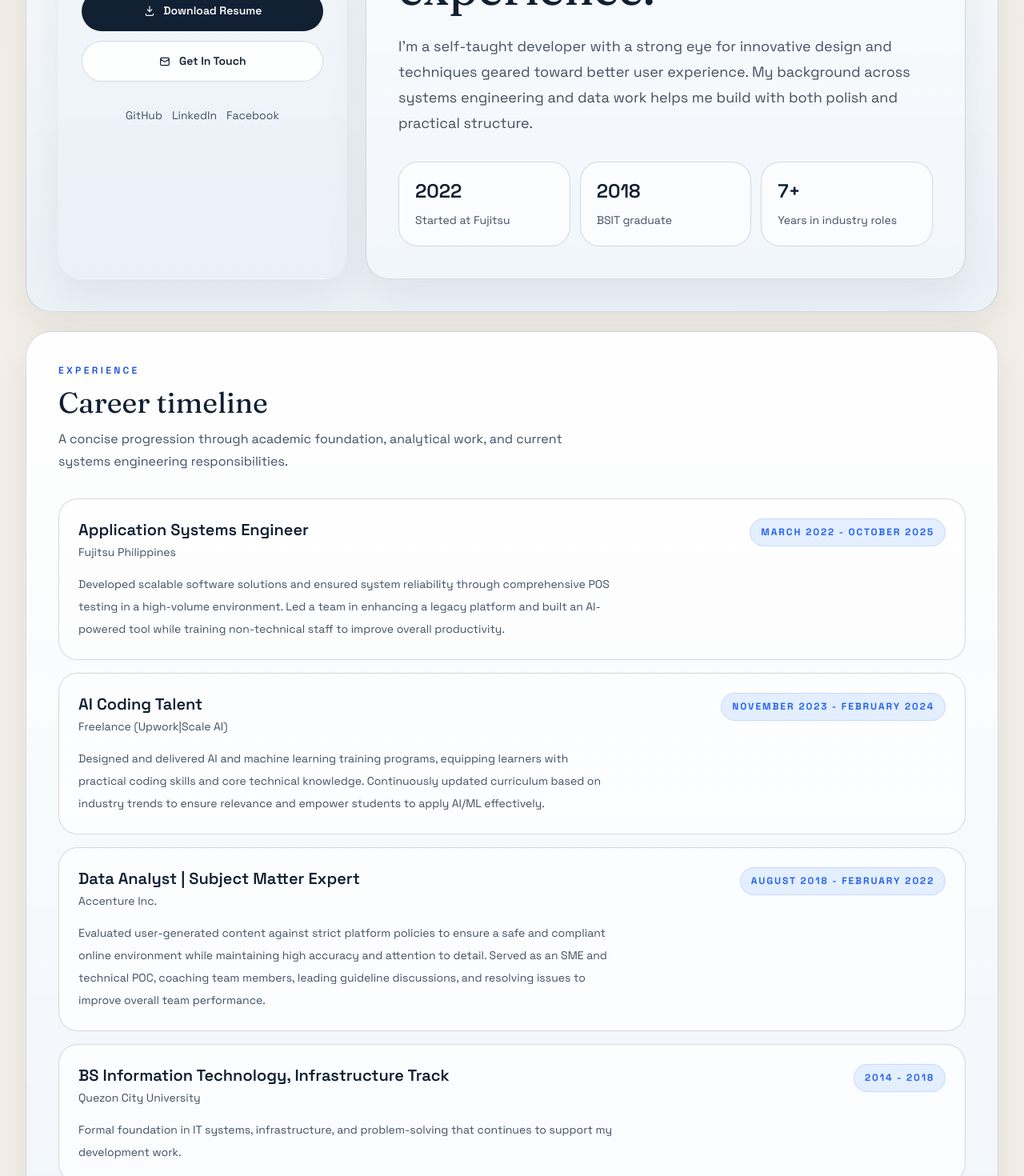
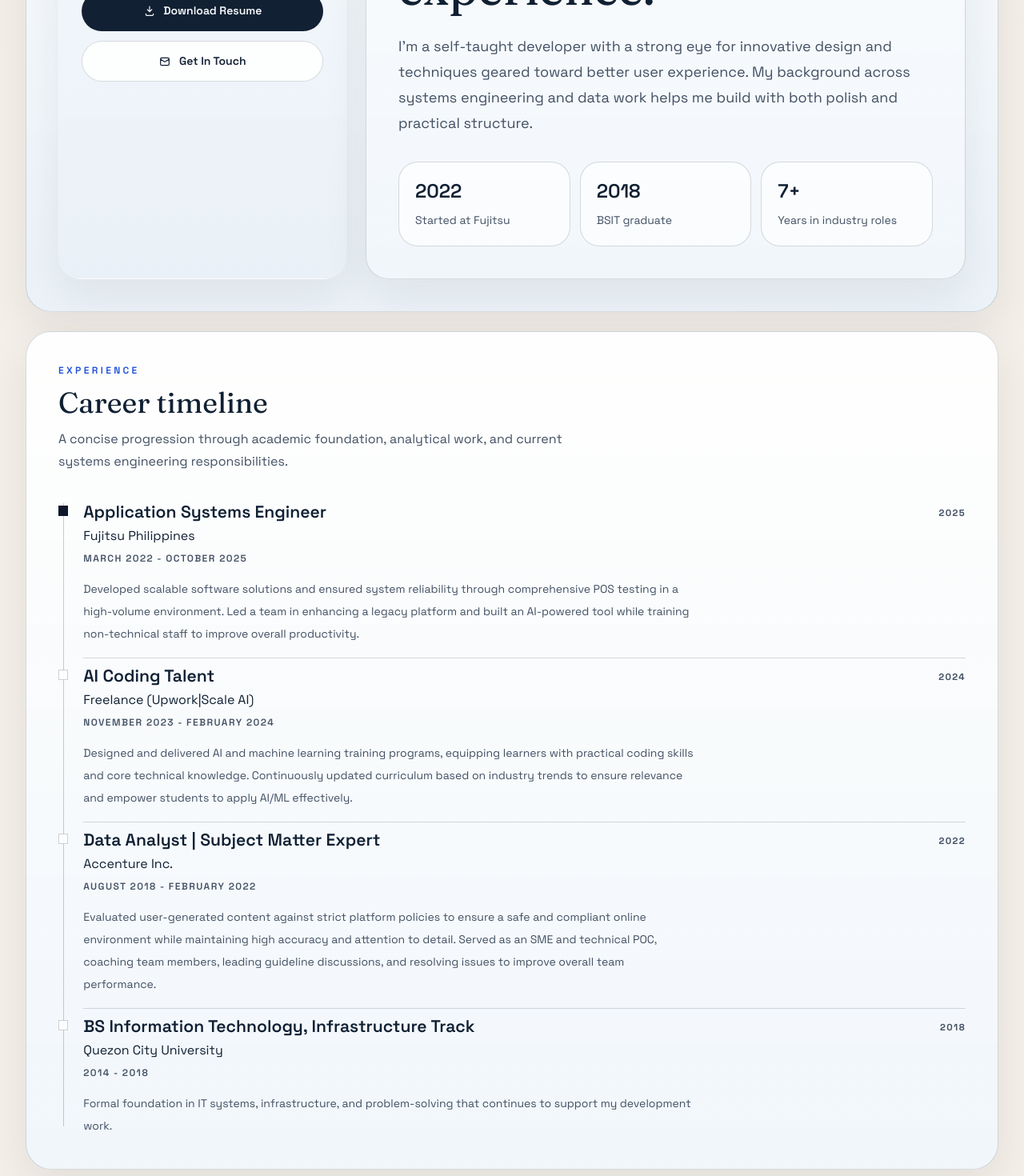
Before and after one commit to MaynardRT/mrt-webportfolio, a Next.js app: page / in a window 1280 px wide. Shown: the part 600-2070 px from the top of the page at 80% size. Built offline with nearby package versions, Linux system fonts and the light colour scheme.

Commit message:
Fixing all design issues and modifying some details.

```diff
--- a/src/app/globals.css
+++ b/src/app/globals.css
@@ -372,6 +372,100 @@ html[data-theme="light"] .brand-logo-light {
   text-transform: uppercase;
 }
 
+.experience-track {
+  position: relative;
+}
+
+.experience-track::before {
+  content: "";
+  position: absolute;
+  inset-block: 0.35rem 0.8rem;
+  inset-inline-start: 0.38rem;
+  width: 1px;
+  background: var(--line);
+}
+
+.experience-item {
+  position: relative;
+  padding-inline-start: 1.95rem;
+}
+
+.experience-item + .experience-item {
+  margin-top: 0.35rem;
+}
+
+.experience-marker {
+  position: absolute;
+  inset-inline-start: 0;
+  inset-block-start: 0.56rem;
+  height: 0.78rem;
+  width: 0.78rem;
+  border: 1px solid var(--line);
+  background: transparent;
+}
+
+.experience-marker.is-active {
+  background: var(--foreground);
+  border-color: var(--foreground);
+}
+
+.experience-card {
+  border-bottom: 1px solid var(--line);
+  padding: 0.25rem 0 1rem;
+}
+
+.experience-item:last-child .experience-card {
+  border-bottom: 0;
+  padding-bottom: 0;
+}
+
+.experience-row {
+  display: grid;
+  grid-template-columns: minmax(0, 1fr) auto;
+  column-gap: 1.2rem;
+  align-items: start;
+}
+
+.experience-year {
+  align-self: start;
+  white-space: nowrap;
+  padding-top: 0.36rem;
+  font-size: 0.72rem;
+  font-weight: 700;
+  letter-spacing: 0.12em;
+  text-transform: uppercase;
+  color: var(--muted);
+}
+
+.experience-period {
+  color: var(--muted);
+}
+
+html[data-theme="light"] .experience-track::before {
+  background: rgba(15, 23, 42, 0.22);
+}
+
+html[data-theme="light"] .experience-marker {
+  border-color: rgba(15, 23, 42, 0.2);
+  background: rgba(255, 255, 255, 0.88);
+}
+
+html[data-theme="light"] .experience-marker.is-active {
+  border-color: #0f172a;
+  background: #0f172a;
+}
+
+@media (max-width: 640px) {
+  .experience-row {
+    column-gap: 0.8rem;
+  }
+
+  .experience-year {
+    font-size: 0.66rem;
+    letter-spacing: 0.1em;
+  }
+}
+
 .hero-badge {
   display: inline-flex;
   align-items: center;
--- a/src/components/portfolio/contact-section.tsx
+++ b/src/components/portfolio/contact-section.tsx
@@ -1,4 +1,4 @@
-import { contactActions, socialLinks } from "@/data/portfolio";
+import { contactActions } from "@/data/portfolio";
 
 import { MailIcon, MapPinIcon, PhoneIcon } from "./icons";
 import { Reveal } from "./reveal";
@@ -31,25 +31,6 @@ export function ContactSection() {
             title="Open to opportunities and conversations"
             description="If you want to discuss roles, projects, or collaboration, the fastest way to reach me is through email or LinkedIn."
           />
-
-          <div className="mt-6 flex flex-wrap gap-2 sm:mt-8 sm:gap-3">
-            {socialLinks.map((link, index) => (
-              <Reveal
-                key={link.label}
-                className="inline-flex"
-                delay={index * 60}
-              >
-                <a
-                  href={link.href}
-                  target="_blank"
-                  rel="noopener noreferrer"
-                  className="chip chip-link"
-                >
-                  {link.label}
-                </a>
-              </Reveal>
-            ))}
-          </div>
         </div>
 
         <div className="grid gap-3">
--- a/src/components/portfolio/experience-section.tsx
+++ b/src/components/portfolio/experience-section.tsx
@@ -2,6 +2,16 @@ import { experience } from "@/data/portfolio";
 
 import { Reveal } from "./reveal";
 import { SectionHeading } from "./section-heading";
+
+function getDisplayYear(period: string) {
+  const matches = period.match(/\b\d{4}\b/g);
+
+  if (!matches || matches.length === 0) {
+    return period;
+  }
+
+  return matches[matches.length - 1];
+}
 
 export function ExperienceSection() {
   return (
@@ -16,25 +26,40 @@ export function ExperienceSection() {
         description="A concise progression through academic foundation, analytical work, and current systems engineering responsibilities."
       />
 
-      <div className="mt-6 space-y-3 sm:mt-8 sm:space-y-4">
+      <div className="experience-track mt-6 sm:mt-8">
         {experience.map((item, index) => (
           <Reveal
             key={item.role}
             as="article"
-            className="timeline-row rounded-3xl p-5 sm:p-6"
+            className="experience-item"
             delay={index * 90}
           >
-            <div className="flex flex-col gap-4 lg:flex-row lg:items-start lg:justify-between">
-              <div className="max-w-2xl">
-                <h3 className="text-xl font-semibold text-foreground">
-                  {item.role}
-                </h3>
-                <p className="mt-1 text-sm text-muted">{item.company}</p>
-                <p className="mt-4 text-sm leading-7 text-muted">
-                  {item.summary}
-                </p>
+            <span
+              className={`experience-marker${index === 0 ? " is-active" : ""}`}
+              aria-hidden="true"
+            />
+
+            <div className="experience-card">
+              <div className="experience-row">
+                <div className="max-w-3xl">
+                  <h3 className="text-[1.32rem] font-semibold leading-tight text-foreground">
+                    {item.role}
+                  </h3>
+                  <p className="mt-1 text-base text-foreground">
+                    {item.company}
+                  </p>
+                  <p className="experience-period mt-2 text-xs font-semibold uppercase tracking-[0.12em] text-muted">
+                    {item.period}
+                  </p>
+                  <p className="mt-3 text-sm leading-7 text-muted sm:mt-4">
+                    {item.summary}
+                  </p>
+                </div>
+
+                <span className="experience-year">
+                  {getDisplayYear(item.period)}
+                </span>
               </div>
-              <span className="timeline-chip">{item.period}</span>
             </div>
           </Reveal>
         ))}
--- a/src/components/portfolio/hero-section.tsx
+++ b/src/components/portfolio/hero-section.tsx
@@ -1,6 +1,6 @@
 import Image from "next/image";
 
-import { heroSummary, socialLinks, stats } from "@/data/portfolio";
+import { heroSummary, stats } from "@/data/portfolio";
 
 import { DownloadIcon, MailIcon } from "./icons";
 import { Reveal } from "./reveal";
@@ -33,8 +33,7 @@ export function HeroSection() {
               Maynard Toong
             </h1>
             <p className="mt-2 text-sm text-muted">
-              Web Developer \ Application Systems Engineer \ Creative
-              Technologist
+              Web Developer | Application Systems Engineer | AI Automation
             </p>
           </div>
 
@@ -45,7 +44,7 @@ export function HeroSection() {
 
           <div className="mt-6 grid gap-3 sm:mt-8">
             <a
-              href="https://mrtwebsite-cc4d9.firebaseapp.com/Maynard%20Toong%20-%20Resume.pdf"
+              href="https://drive.google.com/file/d/1zXmVMBeulEU5hJJKEmOVFyM7H1_4rmlk/view?usp=sharing"
               target="_blank"
               rel="noopener noreferrer"
               className="primary-button"
@@ -57,20 +56,6 @@ export function HeroSection() {
               <MailIcon />
               Get In Touch
             </a>
-          </div>
-
-          <div className="mt-8 flex flex-wrap justify-center gap-3 text-sm text-muted">
-            {socialLinks.slice(0, 3).map((link) => (
-              <a
-                key={link.label}
-                href={link.href}
-                target="_blank"
-                rel="noopener noreferrer"
-                className="transition hover:text-foreground"
-              >
-                {link.label}
-              </a>
-            ))}
           </div>
         </Reveal>
 
--- a/src/components/portfolio/projects-section.tsx
+++ b/src/components/portfolio/projects-section.tsx
@@ -17,7 +17,7 @@ export function ProjectsSection() {
         <SectionHeading
           eyebrow="Recent Projects"
           title="Selected work"
-          description="Small but useful projects that show how I learned by building: from a first portfolio to Python exercises focused on logic and user input."
+          description="A focused set of frontend builds that mirror real product experiences, from business dashboards to polished landing pages and interactive UI clones."
         />
         <a
           href="https://github.com/MaynardRT/Python-Projects"
--- a/src/components/portfolio/site-header.tsx
+++ b/src/components/portfolio/site-header.tsx
@@ -1,6 +1,6 @@
 "use client";
 
-import { useEffect, useState } from "react";
+import { type MouseEvent, useEffect, useState } from "react";
 
 import { navigation } from "@/data/portfolio";
 
@@ -59,11 +59,18 @@ export function SiteHeader() {
     setTheme((currentTheme) => (currentTheme === "dark" ? "light" : "dark"));
   };
 
+  const handleGoToTop = (event: MouseEvent<HTMLAnchorElement>) => {
+    event.preventDefault();
+    setMenuOpen(false);
+    window.scrollTo({ top: 0, behavior: "smooth" });
+  };
+
   return (
     <header className="surface-panel sticky top-3 z-30 mx-auto w-full rounded-3xl px-3 py-2.5 backdrop-blur-xl sm:top-4 sm:rounded-full sm:px-4 sm:py-3 md:max-w-6xl lg:max-w-304">
       <div className="flex items-center justify-between gap-3 md:gap-5">
         <a
-          href="#home"
+          href="#top"
+          onClick={handleGoToTop}
           className="flex shrink-0 items-center gap-2.5 text-[10px] font-semibold uppercase tracking-[0.16em] text-foreground sm:text-xs md:gap-3 md:text-[11px] md:tracking-[0.18em]"
         >
           <BrandLogo size="header" priority />
--- a/src/data/portfolio.ts
+++ b/src/data/portfolio.ts
@@ -150,28 +150,17 @@ export const projects: ProjectItem[] = [
     title: "TinDog",
     description:
       "A playful product landing page for a dog-matching app concept, featuring bold marketing sections, testimonials, pricing cards, and mobile app call-to-action styling.",
-    techstack: "HTML5 | CSS3 | Bootstrap",
+    techstack: "HTML5 | CSS3 | Bootstrap 5",
     href: "https://tindog-web.vercel.app/",
     image: "/images/tindog-mark.svg",
   },
 ];
 
-export const socialLinks: SocialLink[] = [
-  { label: "GitHub", href: "https://github.com/MaynardRT" },
-  {
-    label: "LinkedIn",
-    href: "https://www.linkedin.com/in/maynard-toong-8477aa146",
-  },
-  { label: "Facebook", href: "https://www.facebook.com/MaynardRT/" },
-  { label: "Twitter", href: "https://twitter.com/Maynardrt19" },
-  { label: "Pixilart", href: "https://www.pixilart.com/azashi" },
-];
-
 export const contactActions: ContactAction[] = [
   {
     label: "Send Email",
-    value: "azashireyes19@gmail.com",
-    href: "mailto:azashireyes19@gmail.com",
+    value: "maynard.rt97@gmail.com",
+    href: "mailto:maynard.rt97@gmail.com",
   },
   {
     label: "Call",
```
Also changed, not shown: public/images/tindog-mark.svg.
